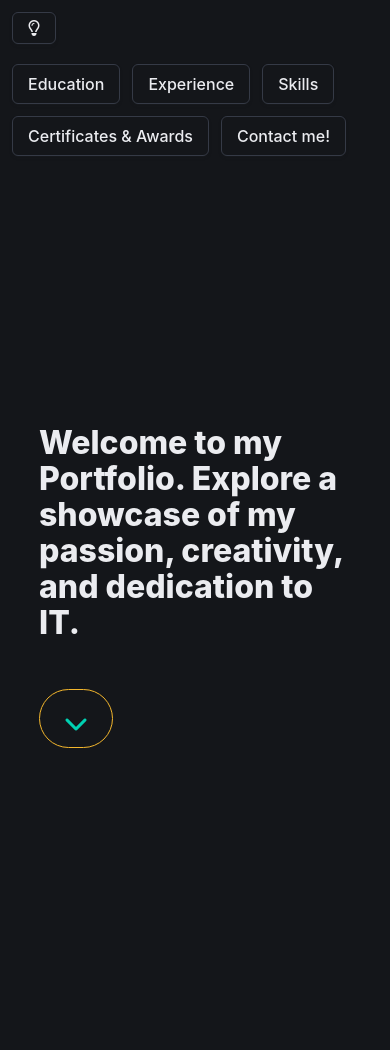
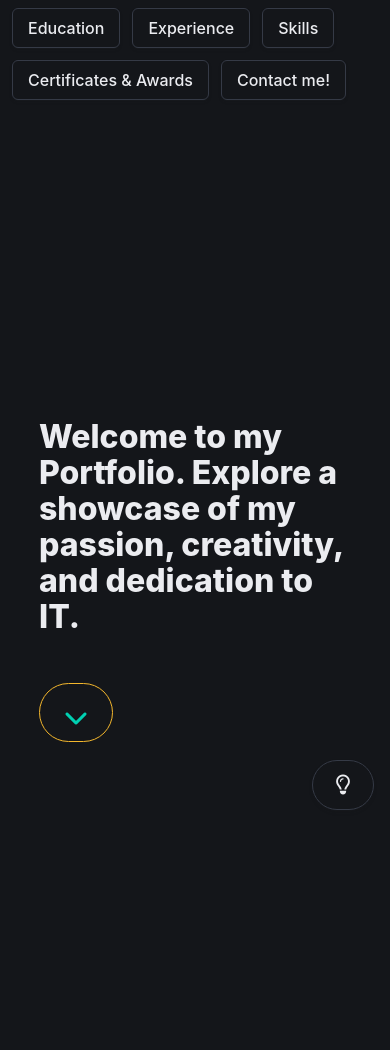
Before and after one commit to Nikita-Skliarov/bulma-portfolio, a PHP site: page / in a window 390 px wide. Shown: the top 1050 px of the page. Run offline with PHP 8.4, Linux system fonts and the light colour scheme; some libraries are stand-ins or nearby versions.

Commit message:
Made mode switch button sticky

```diff
--- a/css/custom.css
+++ b/css/custom.css
@@ -327,3 +327,17 @@ p {
         color: white;
     }
 }
+
+.sticky-button {
+    position: sticky;
+    top: 30px;
+    left: 25px;
+    z-index: 1000;
+}
+
+@media screen and (max-width: 768px) {
+    .sticky-button {
+        top: 90%;
+        left: 80%;
+    }
+}
--- a/index.php
+++ b/index.php
@@ -24,13 +24,6 @@
 <body>
   <!-- Navbar -->
   <nav class="navbar" role="navigation" aria-label="main navigation">
-    <!-- Left side -->
-    <div class="navbar-start">
-      <button class="button m-3" id="theme-toggle" aria-haspopup="true" aria-controls="change-mod-dropdown"
-        aria-controls="dropdown-menu">
-        <i class="fa-regular fa-lightbulb"></i>
-      </button>
-    </div>
 
     <!-- Right side -->
     <div class="navbar-end">
@@ -55,6 +48,14 @@
       </div>
     </div>
   </nav>
+
+  <!-- Dark/light mode switch - placed sticky (see stylesheet) -->
+  <button class="button is-medium sticky-button is-rounded" id="theme-toggle" aria-haspopup="true" aria-controls="change-mod-dropdown"
+    aria-controls="dropdown-menu">
+    <span class="icon">
+    <i class="fa-regular fa-lightbulb"></i>
+    </span>
+  </button>
 
   <!-- Notification that email was sent -->
   <?php if (isset($_GET['success']) && $_GET['success'] == 'true'): ?>
@@ -120,7 +121,8 @@
             <h1 class="title half-of-parent count" data-target="5">0</h1>
           </div>
           <div class="column">
-            <h1 class="subtitle is-size-6 half-of-parent">Cups of coffee drunk (LU 05.01.24)</h1><h1 class="title half-of-parent count" data-target="980">0</h1>
+            <h1 class="subtitle is-size-6 half-of-parent">Cups of coffee drunk (LU 05.01.24)</h1>
+            <h1 class="title half-of-parent count" data-target="980">0</h1>
           </div>
         </div>
       </div>
```
Lines whose indentation alone changed are shown as unchanged.
